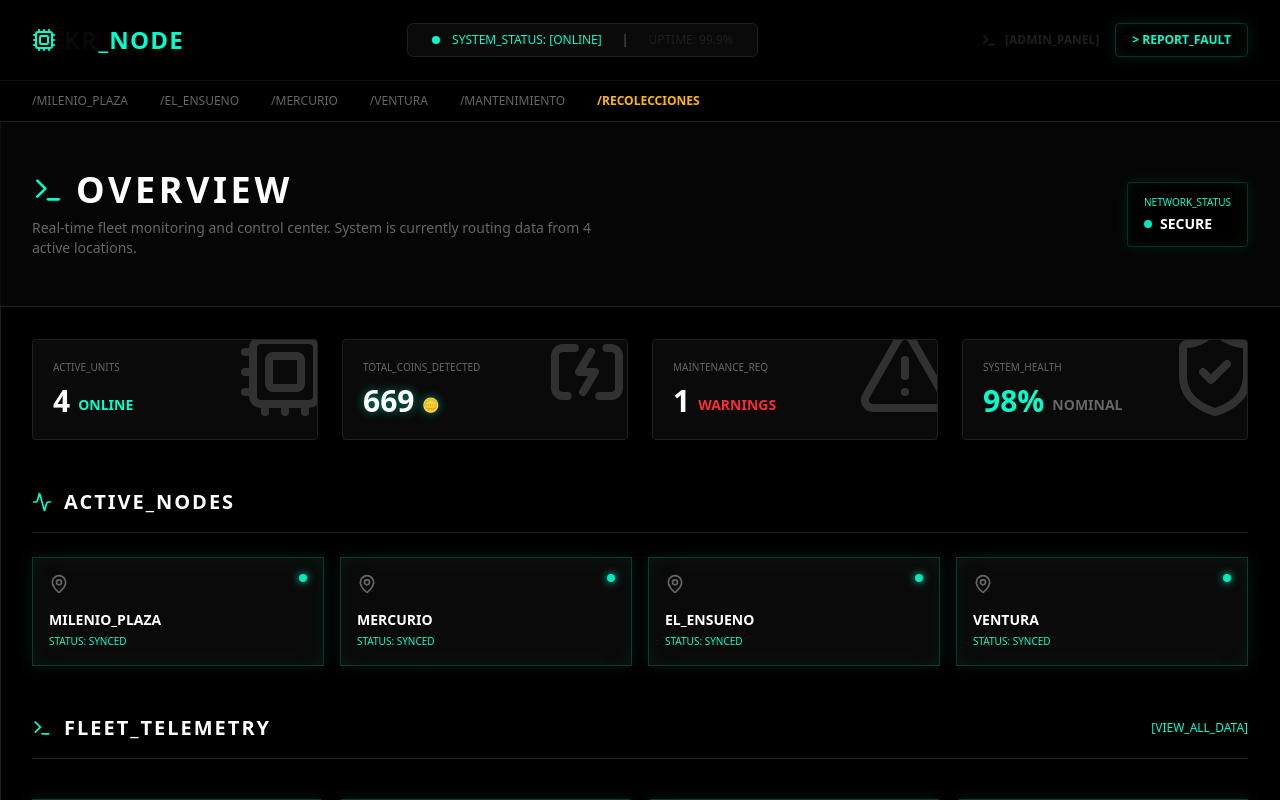
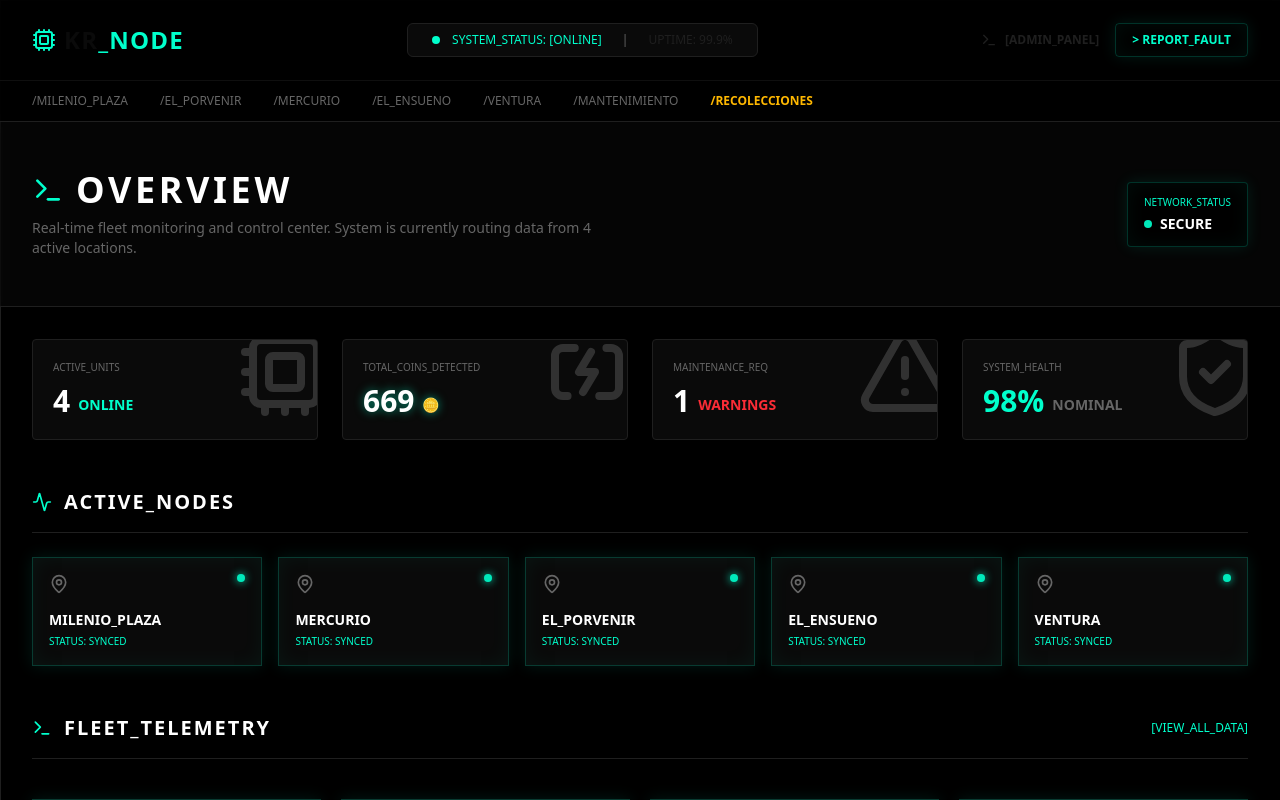
Before and after one commit to lyffseba/gestion-de-carritos, a Next.js app: page / in a window 1280 px wide. Shown: the top 800 px of the page. Built offline with nearby package versions, Linux system fonts and the light colour scheme.

Commit message:
feat: add El Porvenir to active sectors

```diff
--- a/src/app/admin/page.tsx
+++ b/src/app/admin/page.tsx
@@ -113,6 +113,7 @@ export default async function AdminDashboard({
                   <option value="Milenio Plaza">MILENIO_PLAZA</option>
                   <option value="El Ensueño">EL_ENSUENO</option>
                   <option value="Mercurio">MERCURIO</option>
+                  <option value="Mi Centro El Porvenir">EL_PORVENIR</option>
                   <option value="Ventura">VENTURA</option>
                   <option value="Mantenimiento">MAINTENANCE_BAY</option>
                 </select>
--- a/src/app/catalog/[category]/page.tsx
+++ b/src/app/catalog/[category]/page.tsx
@@ -8,7 +8,7 @@ const normalize = (str: string) =>
 
 export function generateStaticParams() {
   const categories = Array.from(new Set(MOCK_PRODUCTS.map((p) => normalize(p.category))));
-  return [...categories.map((c) => ({ category: c })), { category: 'mantenimiento' }, { category: 'recolecciones' }, { category: 'el-ensueno' }, { category: 'milenio-plaza' }, { category: 'mercurio' }, { category: 'ventura' }];
+  return [...categories.map((c) => ({ category: c })), { category: 'mantenimiento' }, { category: 'recolecciones' }, { category: 'el-ensueno' }, { category: 'milenio-plaza' }, { category: 'mercurio' }, { category: 'el-porvenir' }, { category: 'ventura' }];
 }
 
 export default async function CategoryPage({ params }: { params: Promise<{ category: string }> }) {
@@ -25,11 +25,12 @@ export default async function CategoryPage({ params }: { params: Promise<{ categ
   } else if (normalizedCategory === 'recolecciones') {
     filteredNodes = MOCK_PRODUCTS.filter((p) => (p.coins || 0) > 100);
     sectorName = 'HIGH_COIN_NODES';
-  } else if (['milenio-plaza', 'el-ensueno', 'mercurio', 'ventura'].includes(normalizedCategory)) {
+  } else if (['milenio-plaza', 'el-ensueno', 'mercurio', 'el-porvenir', 'ventura'].includes(normalizedCategory)) {
     const formattedCategoryMap: Record<string, string> = {
       'milenio-plaza': 'Milenio Plaza',
       'el-ensueno': 'El Ensueño',
       'mercurio': 'Mercurio',
+      'el-porvenir': 'Mi Centro El Porvenir',
       'ventura': 'Ventura'
     };
     const exactName = formattedCategoryMap[normalizedCategory];
@@ -40,7 +41,7 @@ export default async function CategoryPage({ params }: { params: Promise<{ categ
     );
   }
 
-  if (filteredNodes.length === 0 && !['mantenimiento', 'recolecciones', 'el-ensueno', 'milenio-plaza', 'mercurio', 'ventura'].includes(normalizedCategory)) {
+  if (filteredNodes.length === 0 && !['mantenimiento', 'recolecciones', 'el-ensueno', 'milenio-plaza', 'mercurio', 'el-porvenir', 'ventura'].includes(normalizedCategory)) {
     notFound();
   }
 
--- a/src/app/page.tsx
+++ b/src/app/page.tsx
@@ -94,8 +94,8 @@ export default function Home() {
             <h2 className="text-xl font-bold text-white tracking-widest">ACTIVE_NODES</h2>
           </div>
 
-          <div className="grid grid-cols-2 md:grid-cols-4 gap-4">
-            {['MILENIO_PLAZA', 'MERCURIO', 'EL_ENSUENO', 'VENTURA'].map((node) => (
+          <div className="grid grid-cols-2 md:grid-cols-5 gap-4">
+            {['MILENIO_PLAZA', 'MERCURIO', 'EL_PORVENIR', 'EL_ENSUENO', 'VENTURA'].map((node) => (
               <Link key={node} href={`/catalog/${node.toLowerCase()}`} className="block border border-brand-borderGray bg-brand-grayBg p-4 hover:border-primary-500 transition-all glow-box group">
                 <div className="flex justify-between items-start mb-4">
                   <MapPin className="w-5 h-5 text-neutral-500 group-hover:text-primary-500 transition-colors" />
--- a/src/components/layout/Footer.tsx
+++ b/src/components/layout/Footer.tsx
@@ -25,8 +25,9 @@ export default function Footer() {
             </h3>
             <ul className="space-y-2 text-neutral-500">
               <li><Link href="/catalog" className="hover:text-primary-500 transition-colors">&gt; MILENIO_PLAZA</Link></li>
+              <li><Link href="/catalog/el-porvenir" className="hover:text-primary-500 transition-colors">&gt; EL_PORVENIR</Link></li>
+              <li><Link href="/catalog/mercurio" className="hover:text-primary-500 transition-colors">&gt; MERCURIO</Link></li>
               <li><Link href="/catalog/el-ensueno" className="hover:text-primary-500 transition-colors">&gt; EL_ENSUENO</Link></li>
-              <li><Link href="/catalog/mercurio" className="hover:text-primary-500 transition-colors">&gt; MERCURIO</Link></li>
               <li><Link href="/catalog/ventura" className="hover:text-primary-500 transition-colors">&gt; VENTURA</Link></li>
             </ul>
           </div>
--- a/src/components/layout/Header.tsx
+++ b/src/components/layout/Header.tsx
@@ -59,8 +59,9 @@ export default function Header() {
         <nav className="hidden md:block max-w-7xl mx-auto px-4 md:px-6 lg:px-8 border-t border-brand-borderGray/50">
           <ul className="flex space-x-8 text-xs font-mono font-medium text-neutral-500 py-3 overflow-x-auto" style={{ scrollbarWidth: 'none' }}>
             <li><Link href="/catalog" className="hover:text-primary-500 transition-colors whitespace-nowrap">/MILENIO_PLAZA</Link></li>
+            <li><Link href="/catalog/el-porvenir" className="hover:text-primary-500 transition-colors whitespace-nowrap">/EL_PORVENIR</Link></li>
+            <li><Link href="/catalog/mercurio" className="hover:text-primary-500 transition-colors whitespace-nowrap">/MERCURIO</Link></li>
             <li><Link href="/catalog/el-ensueno" className="hover:text-primary-500 transition-colors whitespace-nowrap">/EL_ENSUENO</Link></li>
-            <li><Link href="/catalog/mercurio" className="hover:text-primary-500 transition-colors whitespace-nowrap">/MERCURIO</Link></li>
             <li><Link href="/catalog/ventura" className="hover:text-primary-500 transition-colors whitespace-nowrap">/VENTURA</Link></li>
             <li><Link href="/catalog/mantenimiento" className="hover:text-brand-accent transition-colors whitespace-nowrap">/MANTENIMIENTO</Link></li>
             <li><Link href="/catalog/recolecciones" className="text-brand-secondary hover:text-yellow-400 font-bold transition-colors whitespace-nowrap">/RECOLECCIONES</Link></li>
@@ -90,8 +91,9 @@ export default function Header() {
             <div className="flex-1 overflow-y-auto py-4">
               <nav className="flex flex-col space-y-1 px-2 text-sm text-neutral-400">
                 <Link href="/catalog" onClick={closeMenu} className="px-3 py-3 rounded-sm hover:bg-brand-grayBg hover:text-primary-500 border-l-2 border-transparent hover:border-primary-500">/MILENIO_PLAZA</Link>
+                <Link href="/catalog/el-porvenir" onClick={closeMenu} className="px-3 py-3 rounded-sm hover:bg-brand-grayBg hover:text-primary-500 border-l-2 border-transparent hover:border-primary-500">/EL_PORVENIR</Link>
+                <Link href="/catalog/mercurio" onClick={closeMenu} className="px-3 py-3 rounded-sm hover:bg-brand-grayBg hover:text-primary-500 border-l-2 border-transparent hover:border-primary-500">/MERCURIO</Link>
                 <Link href="/catalog/el-ensueno" onClick={closeMenu} className="px-3 py-3 rounded-sm hover:bg-brand-grayBg hover:text-primary-500 border-l-2 border-transparent hover:border-primary-500">/EL_ENSUENO</Link>
-                <Link href="/catalog/mercurio" onClick={closeMenu} className="px-3 py-3 rounded-sm hover:bg-brand-grayBg hover:text-primary-500 border-l-2 border-transparent hover:border-primary-500">/MERCURIO</Link>
                 <Link href="/catalog/ventura" onClick={closeMenu} className="px-3 py-3 rounded-sm hover:bg-brand-grayBg hover:text-primary-500 border-l-2 border-transparent hover:border-primary-500">/VENTURA</Link>
                 <Link href="/catalog/mantenimiento" onClick={closeMenu} className="px-3 py-3 rounded-sm hover:bg-brand-grayBg hover:text-brand-accent border-l-2 border-transparent hover:border-brand-accent">/MANTENIMIENTO</Link>
                 <Link href="/catalog/recolecciones" onClick={closeMenu} className="px-3 py-3 rounded-sm hover:bg-brand-grayBg text-brand-secondary border-l-2 border-transparent hover:border-brand-secondary font-bold">/RECOLECCIONES</Link>
```
